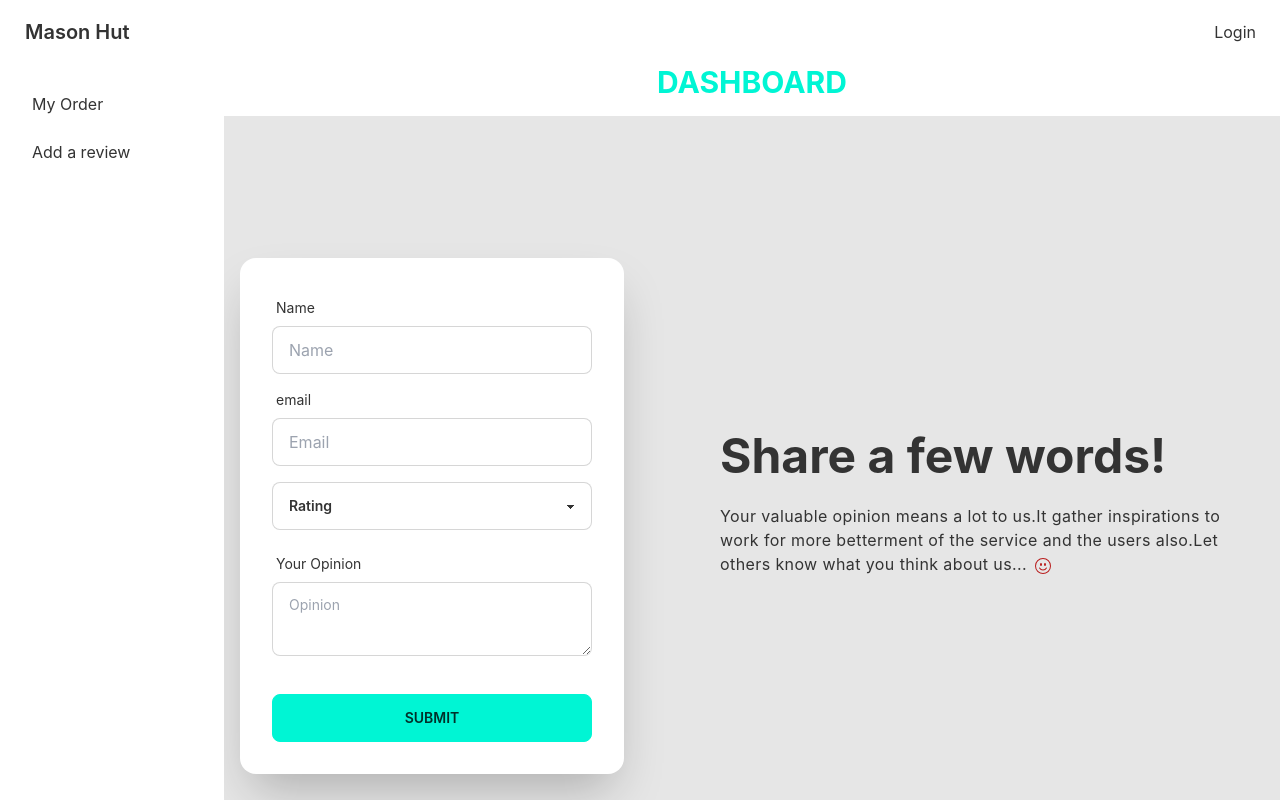
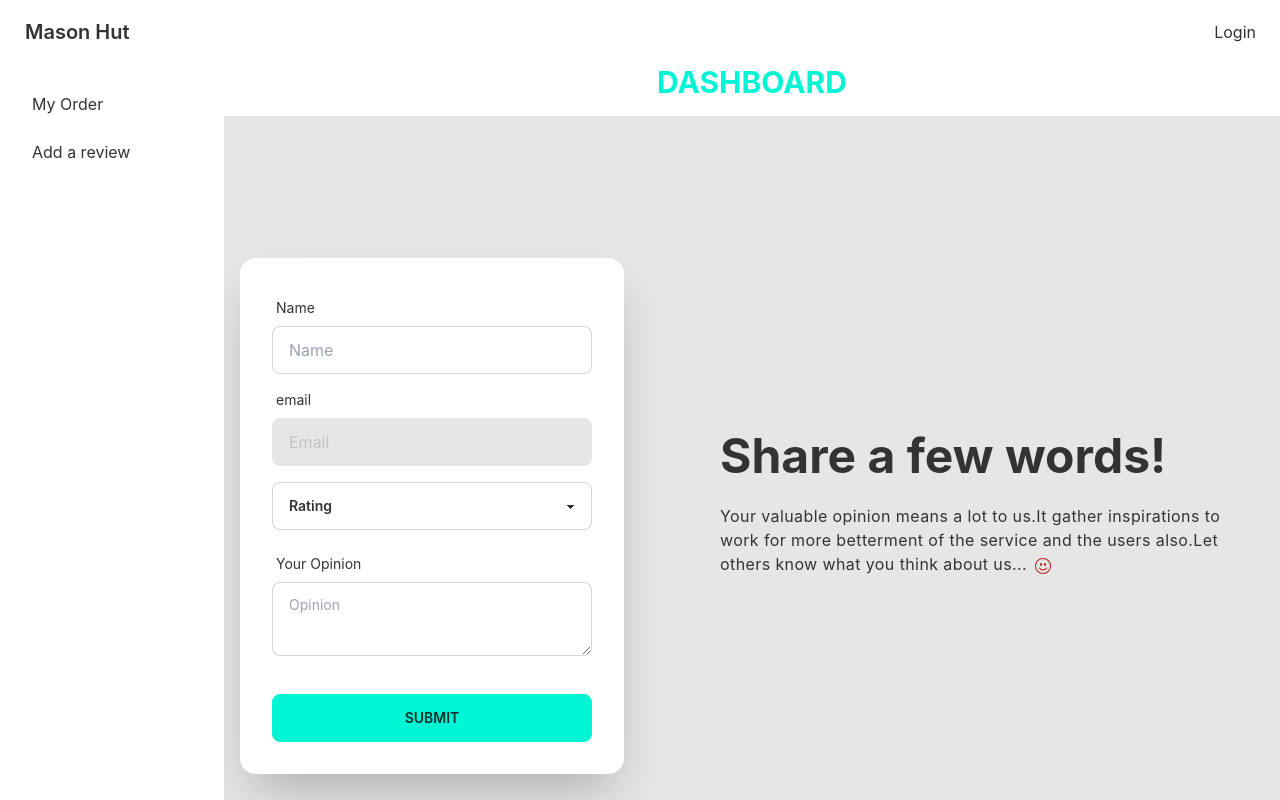
Before and after one commit to PrantaDas/mason-hut-client, a React (Create React App) app: page /dashboard/addreview in a window 1280 px wide. Shown: the top 800 px of the page. Built offline with nearby package versions, Linux system fonts and the light colour scheme; no server answers.

Commit message:
review added from user dynamically

```diff
--- a/src/Pages/DashBoard/AddReview.js
+++ b/src/Pages/DashBoard/AddReview.js
@@ -1,15 +1,57 @@
 import React from 'react';
 import { BsEmojiSmile } from "react-icons/bs";
+import { useAuthState } from 'react-firebase-hooks/auth';
+import auth from '../../firebase.init'
 
 const AddReview = () => {
+    const [user, loading] = useAuthState(auth);
+
+    if (loading) {
+        return (<p className='text-primary'>Loading....</p>)
+    }
+
+    const email = user?.email;
+
+    const handleSubmitReiview = (event) => {
+
+        event.preventDefault();
+
+        const name = event.target.name.value;
+        const email = event.target.email.value;
+        const rating = event.target.rating.value;
+        const review = event.target.review.value;
+
+        const userReview = {
+            name,
+            email,
+            rating,
+            review
+        };
+
+        fetch('http://localhost:5000/review', {
+            method: 'POST',
+            headers: {
+                'content-type': 'application/json',
+                'authorization': `Bearer ${localStorage.getItem('accessToken')}`
+            },
+            body: JSON.stringify(userReview)
+        })
+            .then(res => res.json())
+            .then(data => {
+                console.log(data);
+                event.target.reset();
+            })
+        console.log(userReview);
+    }
     return (
         <div class="hero min-h-screen bg-base-200">
             <div class="hero-content flex-col lg:flex-row-reverse">
                 <div class="text-center lg:text-left lg:ml-20">
                     <h1 class="text-5xl font-bold">Share a few words!</h1>
-                    <p class="py-6 tracking-wide">Your valuable opinion means a lot to us.It gather inspirations to work for more betterment of the service and the users also.Let others know what you think about us...<BsEmojiSmile className="inline mx-2 text-red-700"/></p>
+                    <p class="py-6 tracking-wide">Your valuable opinion means a lot to us.It gather inspirations to work for more betterment of the service and the users also.Let others know what you think about us...<BsEmojiSmile className="inline mx-2 text-red-700" /></p>
                 </div>
                 <div class="card flex-shrink-0 w-full max-w-sm shadow-2xl bg-base-100">
+                    <form onSubmit={handleSubmitReiview}>
                         <div class="card-body">
                             <div class="form-control">
                                 <label class="label">
@@ -21,7 +63,7 @@ const AddReview = () => {
                                 <label class="label">
                                     <span class="label-text">email</span>
                                 </label>
-                            <input type="email" placeholder="Email" name='email' class="input input-bordered" />
+                                <input type="email" placeholder="Email" value={email} readOnly disabled name='email' class="input input-bordered" />
                             </div>
                             <select class="select select-bordered w-full max-w-xs my-2" name='rating'>
                                 <option disabled selected>Rating</option>
@@ -41,6 +83,7 @@ const AddReview = () => {
                                 <button class="btn btn-primary">Submit</button>
                             </div>
                         </div>
+                    </form>
                 </div>
             </div>
         </div>
--- a/src/Pages/Home/ReviewCard.js
+++ b/src/Pages/Home/ReviewCard.js
@@ -1,15 +1,22 @@
 import React from 'react';
-import { FaStar,FaUserCircle } from "react-icons/fa";
+import { FaStar, FaUserCircle } from "react-icons/fa";
 
 const ReviewCard = ({ r }) => {
-    const { name, review, img,rating } = r;
+    const { name, review, img, rating } = r;
+    const avatarName=name.substring(0,1)
     return (
         <div className="card lg:max-w-lg bg-base-100 shadow-xl border border-r-teal-300">
             <div className="card-body">
                 <div className='py-2 flex items-center'>
                     <div class="avatar online">
                         <div class="w-16 rounded-full ring ring-primary">
-                            <img src={img ? img : <FaUserCircle/>} alt=''/>
+                            {
+                                img ? <img src={img} alt='' /> : <div class="avatar online placeholder">
+                                    <div class="bg-neutral-focus text-neutral-content rounded-full w-16">
+                                        <span class="text-2xl">{avatarName}</span>
+                                    </div>
+                                </div>
+                            }
                         </div>
                     </div>
                     <div className='ml-4'>
@@ -18,8 +25,8 @@ const ReviewCard = ({ r }) => {
                     </div>
                     <div class="divider divider-horizontal bg-purple-900"></div>
                     <div className='flex flex-col items-start'>
-                    <p className='font-bold text-justify'>{review}</p>
-                    <p className='font-semibold text-purple-600'>Rating: <span className='text-black'>{rating}</span> <FaStar className='inline text-secondary pb-1'/> </p>
+                        <p className='font-bold text-justify'>{review}</p>
+                        <p className='font-semibold text-purple-600'>Rating: <span className='text-black'>{rating}</span> <FaStar className='inline text-secondary pb-1' /> </p>
                     </div>
                 </div>
             </div>
```
Also changed, not shown: src/assets/images/people1.png (added). Lines whose indentation alone changed are shown as unchanged.
